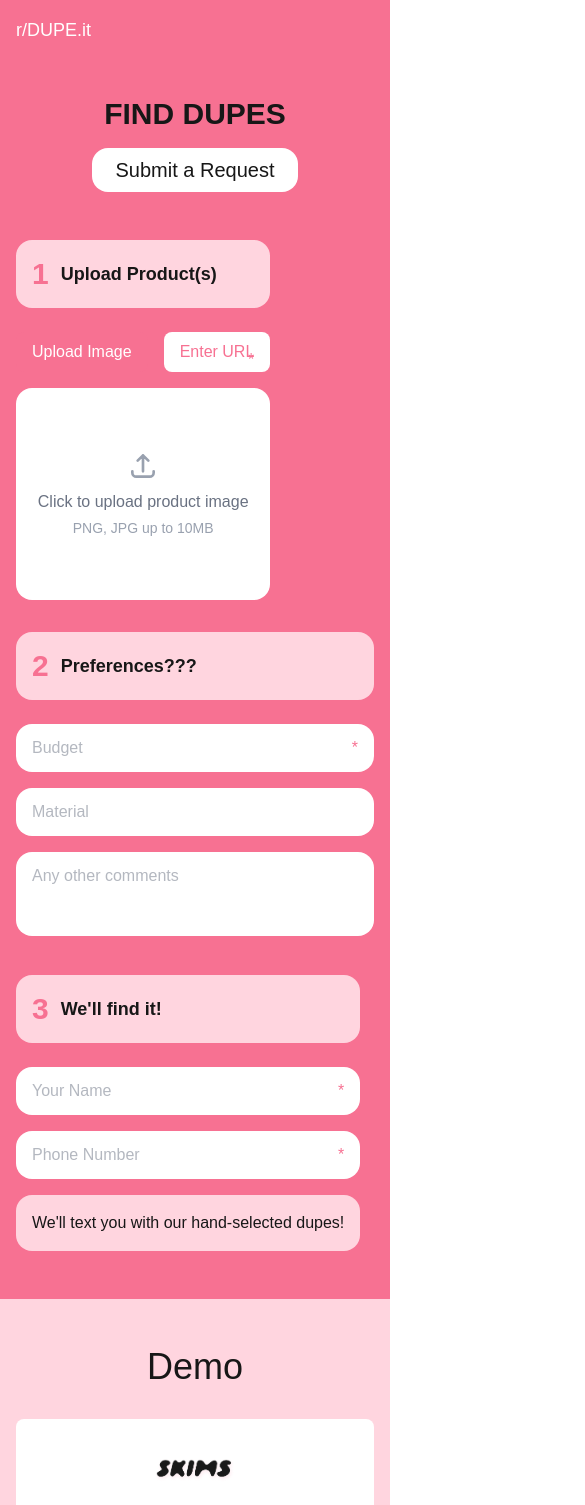
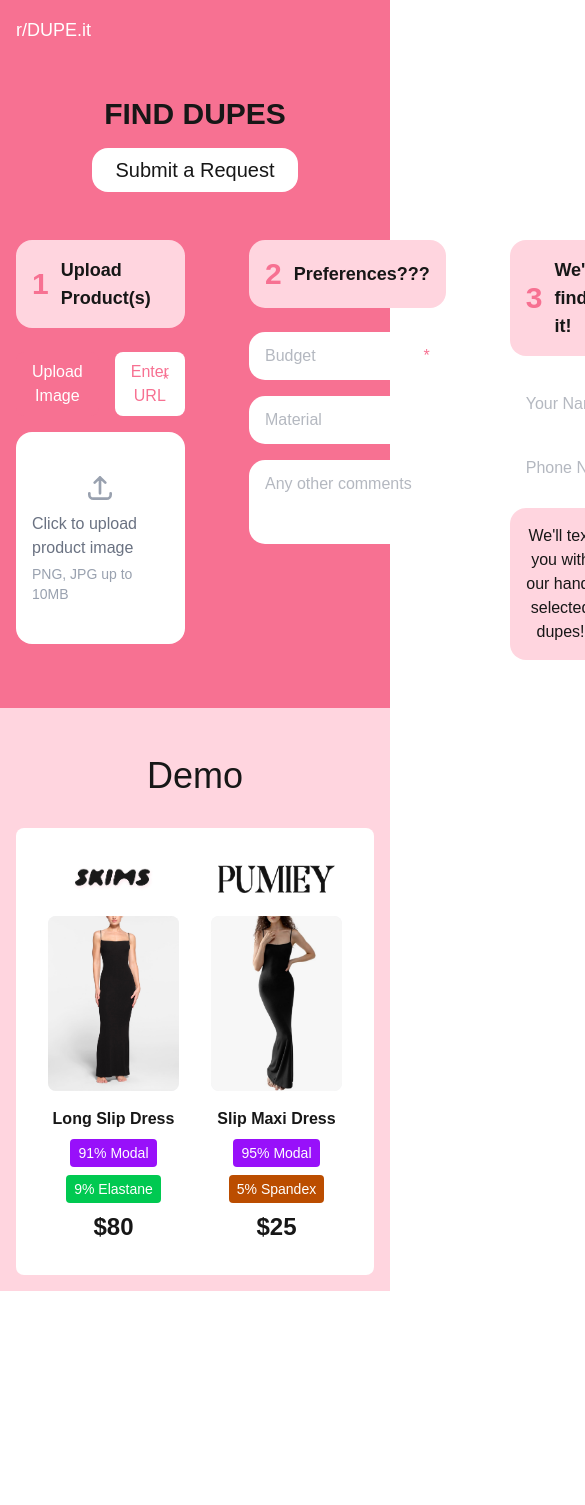
Before and after one commit to cjhargreaves/mvp1, a Next.js app: page / in a window 390 px wide. Shown: the top 1505 px of the page, 585 px wide, since content can reach past the window. After the commit the page ends 1291 px from the top, so only its background shows below. Built offline with nearby package versions, Linux system fonts and the light colour scheme; no server answers; a web font is replaced by a local one.

Commit message:
fix: scale

```diff
--- a/src/app/page.tsx
+++ b/src/app/page.tsx
@@ -182,9 +182,9 @@
                 <span className="block sm:inline">{submitError}</span>
               </div>
             )}
-            <div className="flex flex-col md:flex-row items-start gap-8 md:gap-16 relative">
+            <div className="flex items-start gap-16 relative">
               {/* Step 1 */}
-              <div className="flex-1 z-10">
+              <div className="flex-1 w-full lg:w-auto z-10">
                 <div className="bg-[#FFD5DF] rounded-2xl p-4 mb-6 flex items-center">
                   <span className="text-3xl text-[#F77192] font-bold mr-3 font-[var(--font-mundo-serif)]">1</span>
                   <h3 className="font-bold text-lg">Upload Product(s)</h3>
@@ -266,7 +266,7 @@
               </div>
 
               {/* Step 2 */}
-              <div className="flex-1 z-10">
+              <div className="flex-1 w-full lg:w-auto z-10">
                 <div className="bg-[#FFD5DF] rounded-2xl p-4 mb-6 flex items-center">
                   <span className="text-3xl text-[#F77192] font-bold mr-3 font-[var(--font-mundo-serif)]">2</span>
                   <h3 className="font-bold text-lg">Preferences???</h3>
@@ -303,7 +303,7 @@
               </div>
 
               {/* Step 3 */}
-              <div className="flex-1 z-10">
+              <div className="flex-1 w-full lg:w-auto z-10">
                 <div className="bg-[#FFD5DF] rounded-2xl p-4 mb-6 flex items-center">
                   <span className="text-3xl text-[#F77192] font-bold mr-3 font-[var(--font-mundo-serif)]">3</span>
                   <h3 className="font-bold text-lg">We&apos;ll find it!</h3>
@@ -352,7 +352,7 @@
           <div className="mt-8">
             <h2 className="text-4xl text-center mb-8">Demo</h2>
             <div className="bg-white rounded-lg p-8">
-              <div className="grid grid-cols-1 md:grid-cols-2 gap-8">
+              <div className="grid grid-cols-2 gap-8">
                 {/* Original Product */}
                 <div className="text-center">
                   <div className="text-2xl mb-4 flex justify-center">
@@ -373,7 +373,7 @@
                     />
                   </div>
                   <h3 className="font-bold mb-2">Long Slip Dress</h3>
-                  <div className="flex justify-center gap-2 mb-2">
+                  <div className="flex flex-wrap justify-center gap-2 mb-2">
                     <span className="bg-purple-600 text-white px-2 py-1 rounded text-sm">91% Modal</span>
                     <span className="bg-green-500 text-white px-2 py-1 rounded text-sm">9% Elastane</span>
                   </div>
@@ -400,7 +400,7 @@
                     />
                   </div>
                   <h3 className="font-bold mb-2">Slip Maxi Dress</h3>
-                  <div className="flex justify-center gap-2 mb-2">
+                  <div className="flex flex-wrap justify-center gap-2 mb-2">
                     <span className="bg-purple-600 text-white px-2 py-1 rounded text-sm">95% Modal</span>
                     <span className="bg-amber-700 text-white px-2 py-1 rounded text-sm">5% Spandex</span>
                   </div>
```
